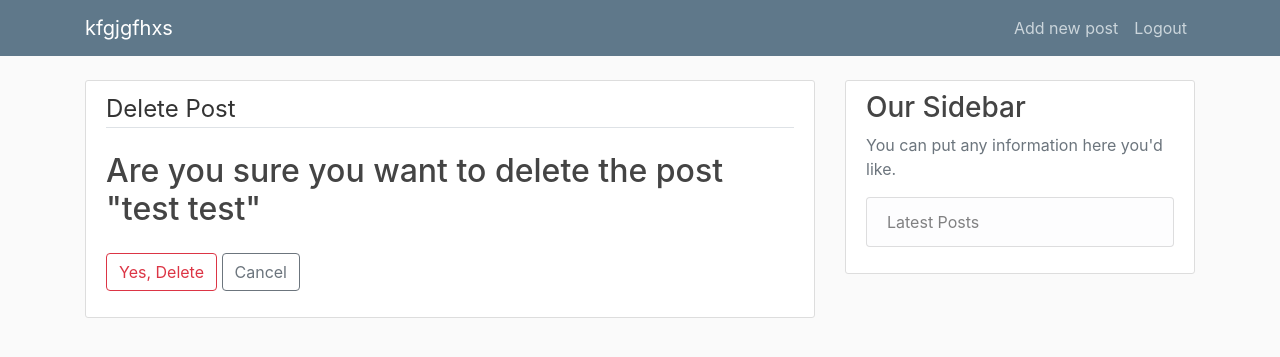
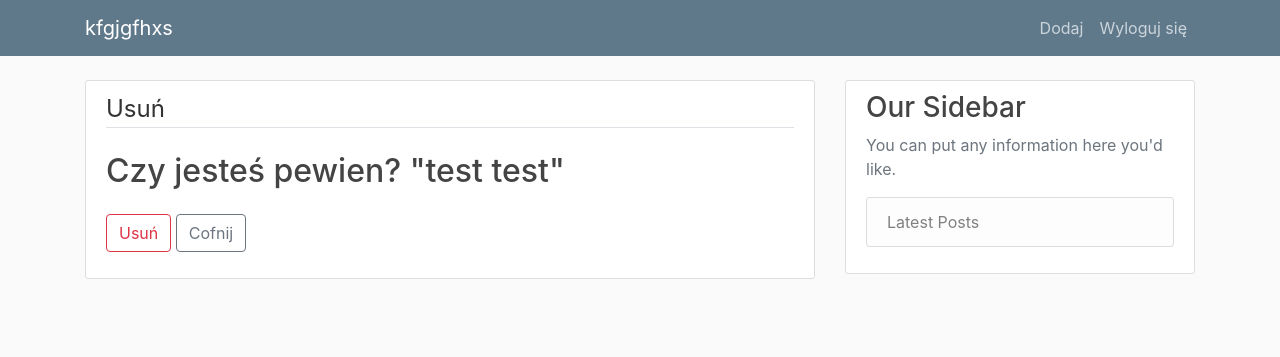
Before and after one commit to patonus/scrsk, a Django app: page /post/1/delete/ in a window 1280 px wide. Shown: the top 357 px of the page. Run offline with Django 3.2, Linux system fonts and the light colour scheme; a user stored in the database is signed in; data comes from the database, SQL or seed files in the repository; both versions use the stored data as it was after the commit; some libraries are stand-ins or nearby versions.

Commit message:
Przetłumaczone na polski

```diff
--- a/blog/templates/blog/index.html
+++ b/blog/templates/blog/index.html
@@ -32,12 +32,12 @@
             <!-- Navbar Right Side -->
             <div class="navbar-nav">
               {% if user.is_authenticated %}
-                <a class="nav-item nav-link" href="{% url 'post-create' %}">Add new post</a>
-                <a class="nav-item nav-link" href="{% url 'logout' %}">Logout</a>
+                <a class="nav-item nav-link" href="{% url 'post-create' %}">Dodaj</a>
+                <a class="nav-item nav-link" href="{% url 'logout' %}">Wyloguj się</a>
 
               {% else %}
-                <a class="nav-item nav-link" href="{% url 'login' %}">Login</a>
-                <a class="nav-item nav-link" href="{% url 'register' %}">Register</a>
+                <a class="nav-item nav-link" href="{% url 'login' %}">Zaloguj się</a>
+                <a class="nav-item nav-link" href="{% url 'register' %}">Załóż konto</a>
               {% endif %}
             </div>
           </div>
--- a/blog/templates/blog/post_confirm_delete.html
+++ b/blog/templates/blog/post_confirm_delete.html
@@ -4,12 +4,12 @@
         <form method="POST">
             {% csrf_token %}
             <fieldset class="form-group">
-                <legend class="border-bottom mb-4">Delete Post</legend>
-                <h2>Are you sure you want to delete the post "{{ object.title }}"</h2>
+                <legend class="border-bottom mb-4">Usuń</legend>
+                <h2>Czy jesteś pewien? "{{ object.title }}"</h2>
             </fieldset>
             <div class="form-group">
-                <button class="btn btn-outline-danger" type="submit">Yes, Delete</button>
-                <a class="btn btn-outline-secondary" href="{% url 'post-detail' object.id %}">Cancel</a>
+                <button class="btn btn-outline-danger" type="submit">Usuń</button>
+                <a class="btn btn-outline-secondary" href="{% url 'post-detail' object.id %}">Cofnij</a>
             </div>
         </form>
     </div>
--- a/blog/templates/blog/post_detail.html
+++ b/blog/templates/blog/post_detail.html
@@ -8,8 +8,8 @@
         <small class="text-muted">{{ object.date_posted|date:"j E, Y G:i" }}</small>
         {% if object.author == user %}
           <div>
-            <a class="btn btn-secondary btn-sm mt-1 mb-1" href="{% url 'post-update' object.id %}">Update</a>
-            <a class="btn btn-danger btn-sm mt-1 mb-1" href="{% url 'post-delete' object.id %}">Delete</a>
+            <a class="btn btn-secondary btn-sm mt-1 mb-1" href="{% url 'post-update' object.id %}">Edytuj</a>
+            <a class="btn btn-danger btn-sm mt-1 mb-1" href="{% url 'post-delete' object.id %}">Usuń</a>
           </div>
         {% endif %}
       </div>
--- a/blog/templates/blog/post_form.html
+++ b/blog/templates/blog/post_form.html
@@ -9,7 +9,7 @@
                 {{ form|crispy }}
             </fieldset>
             <div class="form-group">
-                <button class="btn btn-outline-info" type="submit">Post</button>
+                <button class="btn btn-outline-info" type="submit">Opublikuj</button>
             </div>
         </form>
     </div>
--- a/users/templates/users/login.html
+++ b/users/templates/users/login.html
@@ -5,16 +5,16 @@
         <form method="POST">
             {% csrf_token %}
             <fieldset class="form-group">
-                <legend class="border-bottom mb-4">Log In</legend>
+                <legend class="border-bottom mb-4">Zaloguj się</legend>
                 {{ form|crispy }}
             </fieldset>
             <div class="form-group">
-                <button class="btn btn-outline-info" type="submit">Login</button>
+                <button class="btn btn-outline-info" type="submit">Zaloguj się</button>
             </div>
         </form>
         <div class="border-top pt-3">
             <small class="text-muted">
-                Need An Account? <a class="ml-2" href="{% url 'register' %}">Sign Up Now</a>
+                Nie masz konta? <a class="ml-2" href="{% url 'register' %}">Załóż je</a>
             </small>
         </div>
     </div>
--- a/users/templates/users/logout.html
+++ b/users/templates/users/logout.html
@@ -3,7 +3,7 @@
     <h2>You have been logged out</h2>
     <div class="border-top pt-3">
         <small class="text-muted">
-            <a href="{% url 'login' %}">Log In Again</a>
+            <a href="{% url 'login' %}">Zaloguj się ponownie</a>
         </small>
     </div>
 {% endblock content %}
--- a/users/templates/users/register.html
+++ b/users/templates/users/register.html
@@ -5,16 +5,16 @@
         <form method="POST">
             {% csrf_token %}
             <fieldset class="form-group">
-                <legend class="border-bottom mb-4">Join Today</legend>
+                <legend class="border-bottom mb-4">Zarejestruj się</legend>
                 {{ form|crispy }}
             </fieldset>
             <div class="form-group">
-                <button class="btn btn-outline-info" type="submit">Sign Up</button>
+                <button class="btn btn-outline-info" type="submit">Załóż konto</button>
             </div>
         </form>
         <div class="border-top pt-3">
             <small class="text-muted">
-                Already Have An Account? <a class="ml-2" href="#">Sign In</a>
+                Masz konto? <a class="ml-2" href="#">Zaloguj się</a>
             </small>
         </div>
     </div>
```
Also changed, not shown: db.sqlite3.
